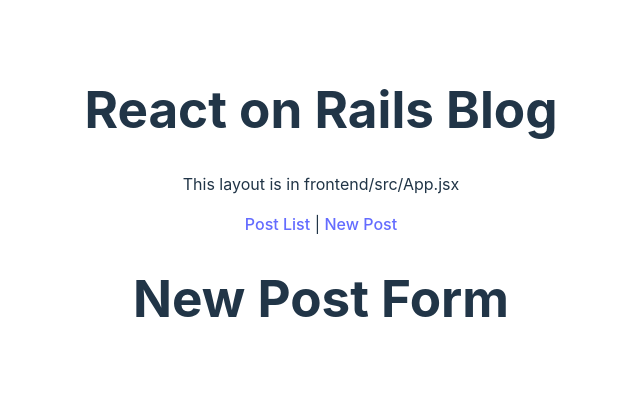
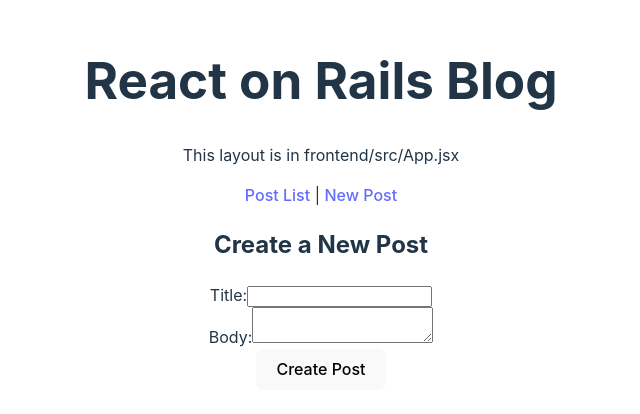
Before and after one commit to anaktas24/ReactOnRails, a React (Vite) app in the folder frontend/: page /new in a window 1280 px wide. Shown: the part 196-610 px from the top of the page, without its empty margins (319-959 px from the left). Built offline with nearby package versions, Linux system fonts and the light colour scheme; no server answers.

Commit message:
Implemented new post form

```diff
--- a/frontend/src/components/AppRoutes.jsx
+++ b/frontend/src/components/AppRoutes.jsx
@@ -2,13 +2,14 @@
 import {Route, Routes} from "react-router-dom";
 import PostsList from "../features/posts/PostsList";
 import PostDetails from "../features/PostDetails";
+import NewPostForm from "../features/posts/NewPostForm";
 
 function AppRoutes() {
   return(
     <Routes>
       <Route path="/" element={<PostsList />} />
       <Route path="/posts/:id" element={<PostDetails/>} />
-      <Route path="/new" element={<h1>New Post Form</h1>} />
+      <Route path="/new" element={<NewPostForm/>} />
     </Routes>
   );
 }
--- a/frontend/src/features/PostDetails.jsx
+++ b/frontend/src/features/PostDetails.jsx
@@ -30,8 +30,8 @@
 
   return(
     <div>
-      <h2>post.title</h2>
-      <p>post.body</p>
+      <h2>{post.title}</h2>
+      <p>{post.body}</p>
       <Link to="/">Back to Posts</Link>
     </div>
   );
--- /dev/null
+++ b/frontend/src/features/posts/NewPostForm.jsx
@@ -0,0 +1,62 @@
+import { useState } from 'react';
+import { useNavigate } from 'react-router-dom';
+import { API_URL } from '../../constants';
+
+
+function NewPostForm(){
+  const [title, setTitle] = useState('');
+  const [body, setBody] = useState('');
+  const navigate = useNavigate();
+
+  const handleSubmit = async (e) => {
+    e.preventDefault();
+
+    const postData = {title, body };
+
+    const response = await fetch(`${API_URL}`, {
+      method: 'POST',
+      headers: {
+        'Content-Type': 'application/json',
+      },
+      body: JSON.stringify( postData ),
+    });
+
+    if(response.ok){
+      const { id } = await response.json();
+      navigate(`/posts/${id}`);
+    }else{
+      console.log('Error');
+    }
+  }
+
+  return(
+    <div>
+      <h2>Create a New Post</h2>
+      <form onSubmit = {handleSubmit}>
+        <div>
+          <label htmlFor="titleInput">Title:</label>
+          <input
+            id="TitleInput"
+            type="text"
+            value={title}
+            onChange={(e) => setTitle(e.target.value)}
+            required
+          />
+        </div>
+        <div>
+          <label htmlFor="bodyinput">Body:</label>
+          <textarea
+            id="bodyInput"
+            value={body}
+            onChange={(e) => setBody(e.target.value)}
+            required
+          />
+        </div>
+        <div>
+          <button type="submit">Create Post</button>
+        </div>
+      </form>
+    </div>
+  );
+}
+export default NewPostForm;
```
Also changed, not shown: 1 other file (tests, documents, lock files or other folders).
